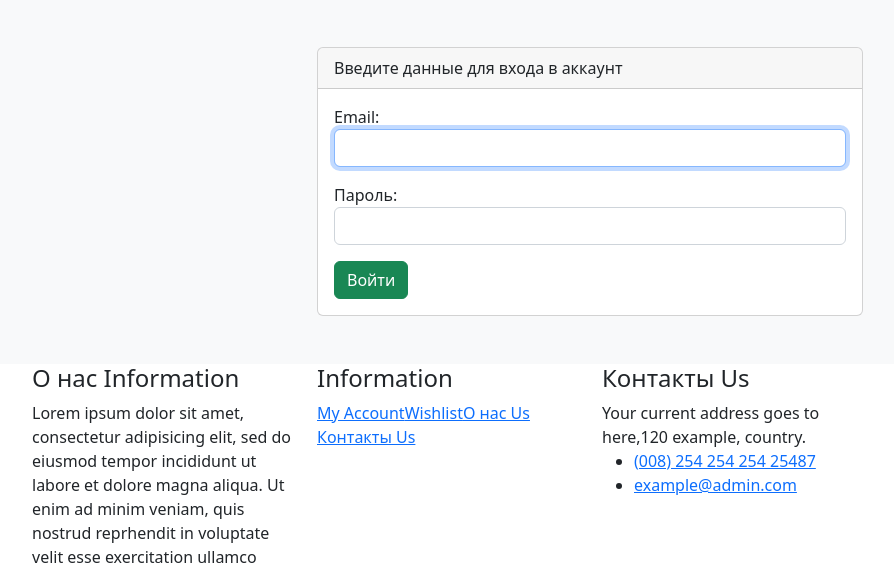
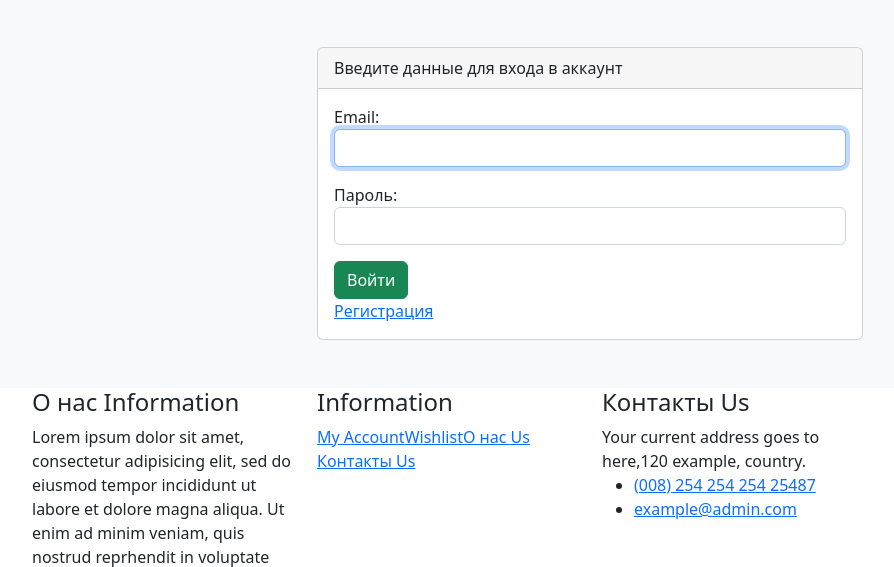
Before and after one commit to oleg425top/FinalyProject425, a Django app: page /users/login/ in a window 1280 px wide. Shown: the part 1537-2104 px from the top of the page, without its empty margins (50-944 px from the left). Run offline with Django 5.2, Linux system fonts and the light colour scheme; some libraries are stand-ins or nearby versions.

Commit message:
Добавил ссылку на регистрацию в шаблон login.html

```diff
--- a/users/templates/users/login.html
+++ b/users/templates/users/login.html
@@ -12,6 +12,11 @@
           {{ form.as_p }}
           <button type="submit" class="btn btn-success">Войти</button>
         </form>
+        <div class="col-md-12">
+                        <div class="form-group mb-0">
+                          <a class="btn-create" href="{% url 'users:register' %}">Регистрация</a>
+                        </div>
+                      </div>
       </div>
     </div>
   </div>
```
